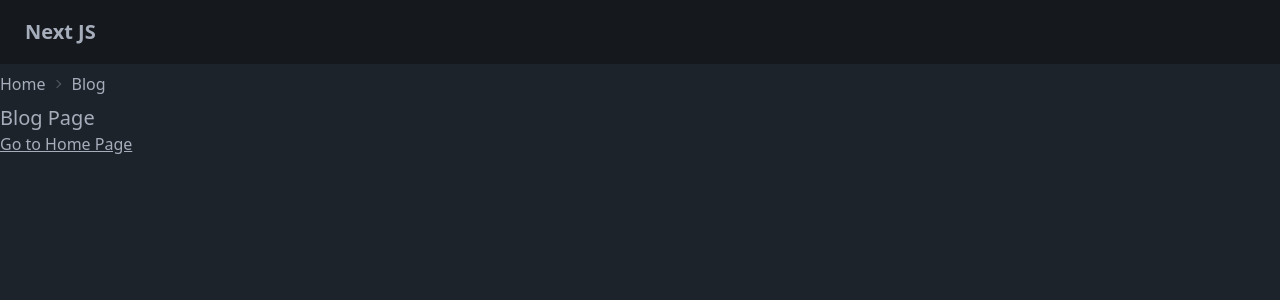
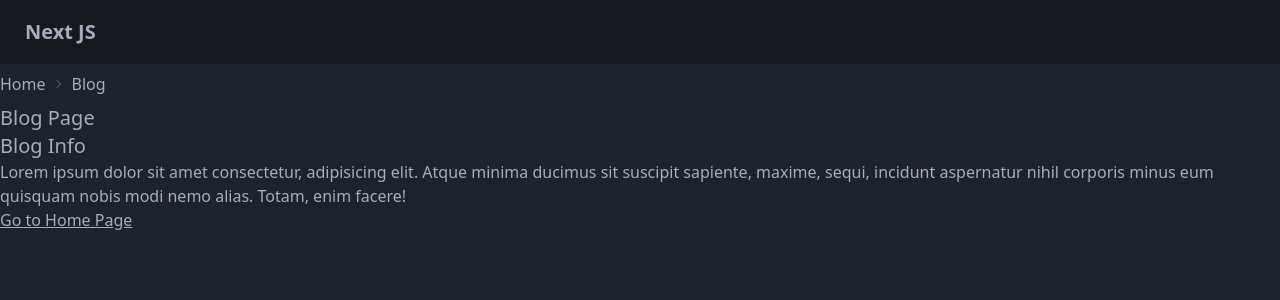
Before and after one commit to dimarogkov/react-next, a Next.js app: page /blog in a window 1280 px wide. Shown: the top 300 px of the page. Built offline with nearby package versions, Linux system fonts and the light colour scheme.

Commit message:
add suspense

```diff
--- a/app/about/route.ts
+++ b/app/about/route.ts
@@ -11,6 +11,7 @@ export const GET = async (request: NextRequest) => {
 
     return Response.json(filteredComments);
 };
+
 
 export const POST = async (request: Request) => {
     const { text } = await request.json();
--- a/app/blog/page.tsx
+++ b/app/blog/page.tsx
@@ -1,10 +1,7 @@
 'use client';
-import { Metadata } from 'next';
+import BlogInfo from '@/components/BlogInfo';
 import { useRouter } from 'next/navigation';
-
-export const metadata: Metadata = {
-    title: 'Blog Page',
-};
+import { Suspense } from 'react';
 
 const BlogPage = () => {
     const router = useRouter();
@@ -14,6 +11,11 @@ const BlogPage = () => {
     return (
         <section>
             <h2 className='text-xl'>Blog Page</h2>
+
+            <Suspense fallback={<div>Loading ...</div>}>
+                <BlogInfo />
+            </Suspense>
+
             <button className='link' onClick={goHome}>
                 Go to Home Page
             </button>
--- /dev/null
+++ b/components/BlogInfo.tsx
@@ -0,0 +1,16 @@
+const BlogInfo = async () => {
+    await new Promise((resolve) => setTimeout(resolve, 2000));
+
+    return (
+        <section>
+            <h1 className='text-xl'>Blog Info</h1>
+            <p>
+                Lorem ipsum dolor sit amet consectetur, adipisicing elit. Atque minima ducimus sit suscipit sapiente,
+                maxime, sequi, incidunt aspernatur nihil corporis minus eum quisquam nobis modi nemo alias. Totam, enim
+                facere!
+            </p>
+        </section>
+    );
+};
+
+export default BlogInfo;
```
